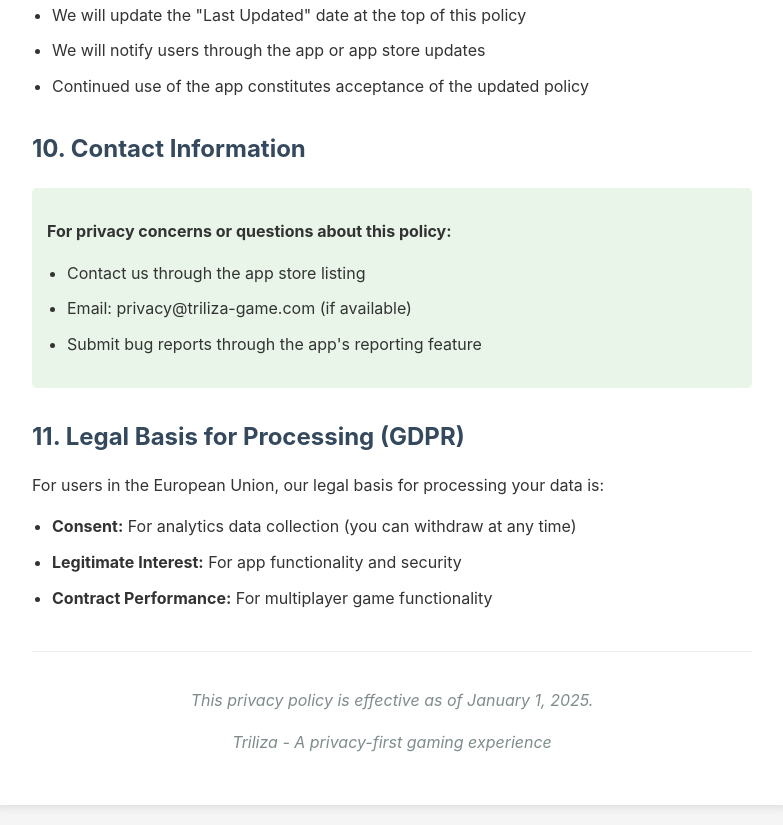
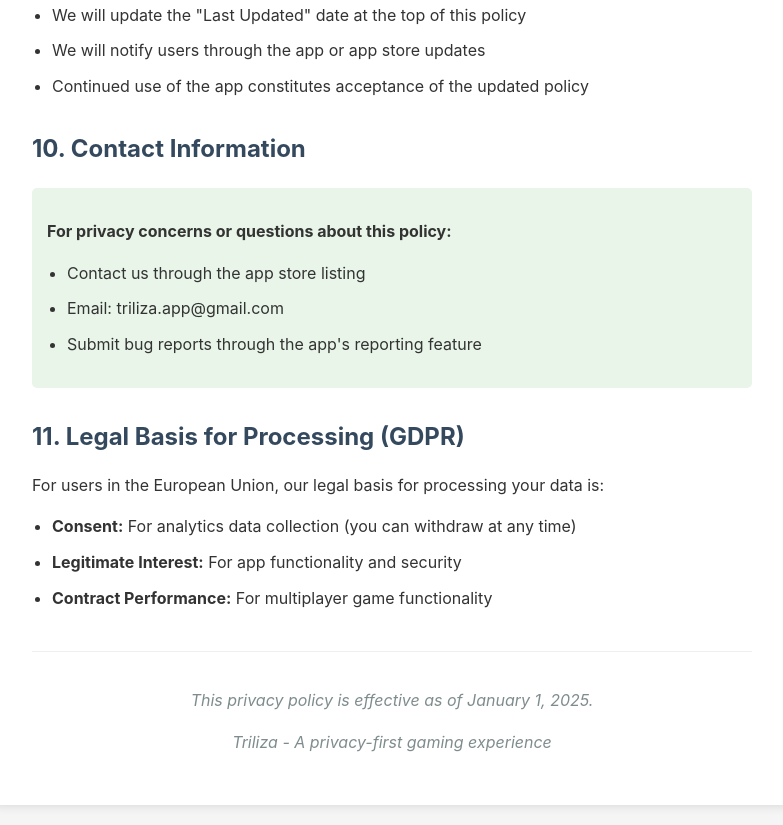
Before and after one commit to jger/triliza_privacy_policy, a plain HTML site: page index.html in a window 1280 px wide. Shown: the part 4598-5423 px from the top of the page, without its empty margins (248-1031 px from the left). Drawn offline with Linux system fonts and the light colour scheme.

Commit message:
Add initial Privacy Policy page for Triliza app

```diff
--- a/privacy_policy.html
+++ b/index.html
@@ -238,7 +238,7 @@
             <p><strong>For privacy concerns or questions about this policy:</strong></p>
             <ul>
                 <li>Contact us through the app store listing</li>
-                <li>Email: privacy@triliza-game.com (if available)</li>
+                <li>Email: triliza.app@gmail.com</li>
                 <li>Submit bug reports through the app's reporting feature</li>
             </ul>
         </div>
```
